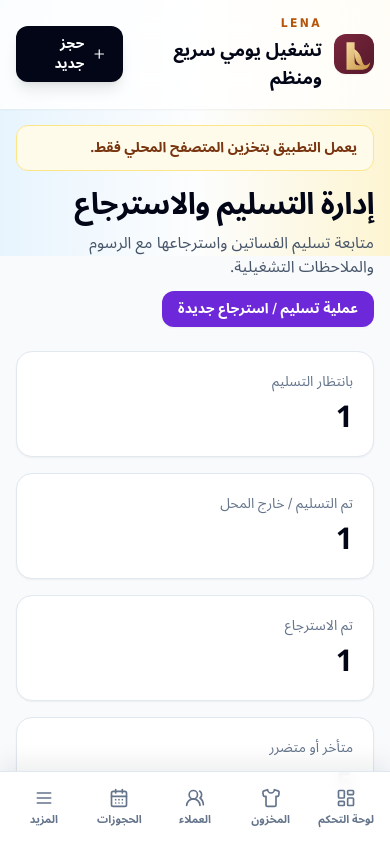
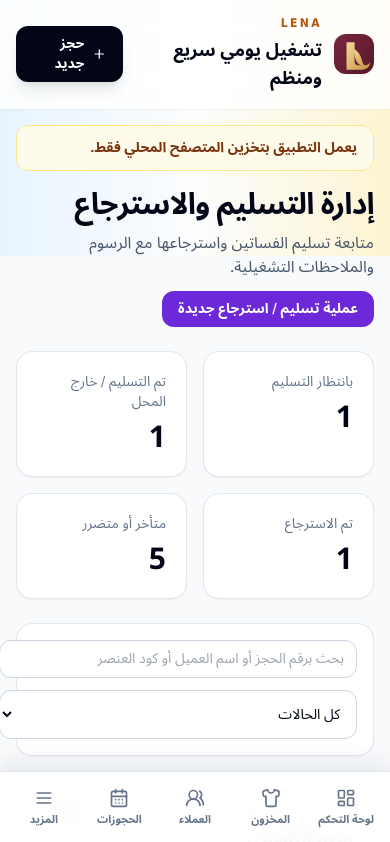
Before and after one commit to mohamedmasoud3030-tech/dress-roomshow, a React (Vite) app: page /delivery-return in a window 390 px wide. Shown: the top 842 px of the page. Built offline with nearby package versions, Linux system fonts and the light colour scheme.

Commit message:
fix: show delivery summary cards in a mobile 2x2 grid

```diff
--- a/src/features/delivery-return/DeliveryReturnPage.tsx
+++ b/src/features/delivery-return/DeliveryReturnPage.tsx
@@ -82,7 +82,7 @@
 
       {feedback && <div role="status" className="rounded-xl border border-emerald-200 bg-emerald-50 px-4 py-3 text-sm font-bold text-emerald-800">{feedback}</div>}
 
-      <div className="grid gap-4 md:grid-cols-2 xl:grid-cols-4">
+      <div className="grid grid-cols-2 gap-4 xl:grid-cols-4">
         <article className="rounded-2xl border border-slate-200 bg-white p-5 shadow-sm">
           <p className="text-sm text-slate-500">بانتظار التسليم</p>
           <p className="mt-2 text-3xl font-bold text-slate-950">{summary.pendingDelivery}</p>
```
